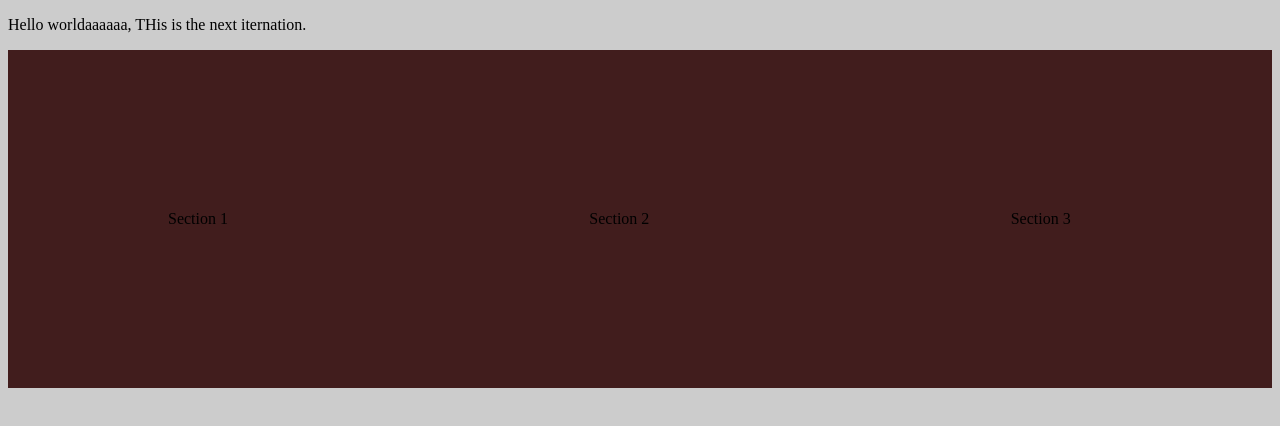
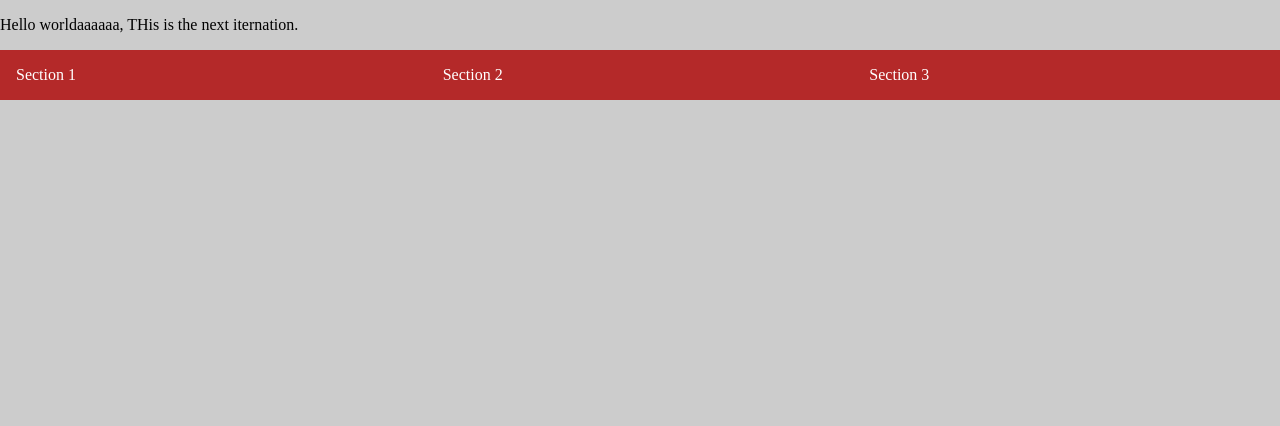
Before and after one commit to vision23media/budgrub, a plain HTML site: page index.html in a window 1280 px wide. Drawn offline with Linux system fonts and the light colour scheme.

Commit message:
Flexbox add

```diff
--- a/style.css
+++ b/style.css
@@ -1,5 +1,34 @@
-html {background:#ccc}
+html, body {background:#ccc; padding: 0; margin: 0;}
+
+section {display: flex; flex-flow: column;}
+
+section div {width:100%; padding: 10em; background: #411d1d; color:#ccc;}
+
+
+@media (min-width: 640px){
+
+    html {background:#ccc}
 
 section {display: flex; flex-flow: row;}
 
-section div {width:30%; padding: 10em; background: #411d1d;}
+section div {padding: 1em; background: #b42929; color: #fff; flex-grow: 1;}
+
+    }
+
+    @media (min-width: 768px){
+
+    ...
+
+    }
+
+    @media (min-width: 1024px){
+
+    ...
+
+    }
+
+    @media (min-width: 1200px){
+
+    ...
+
+    }
```
